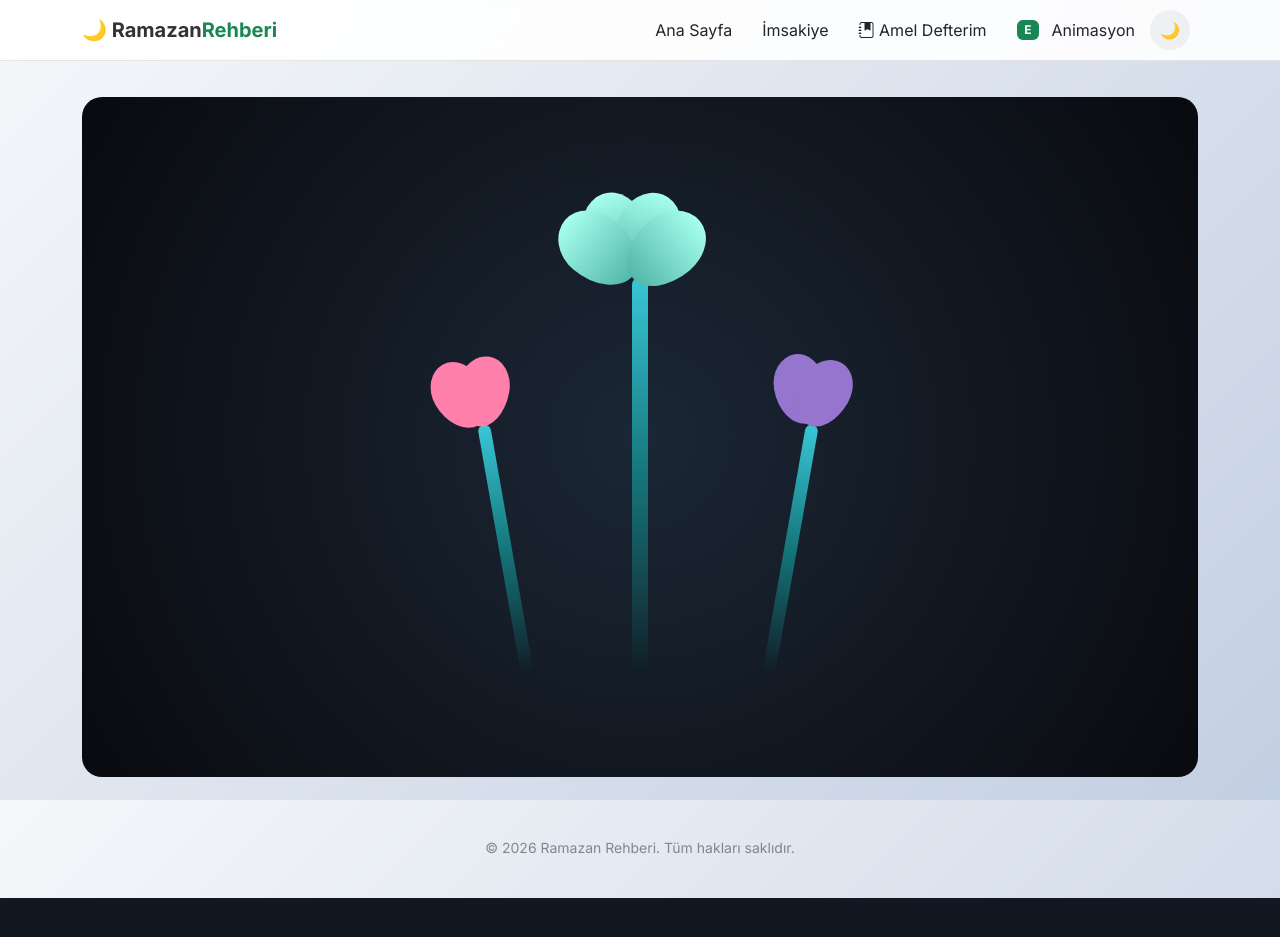
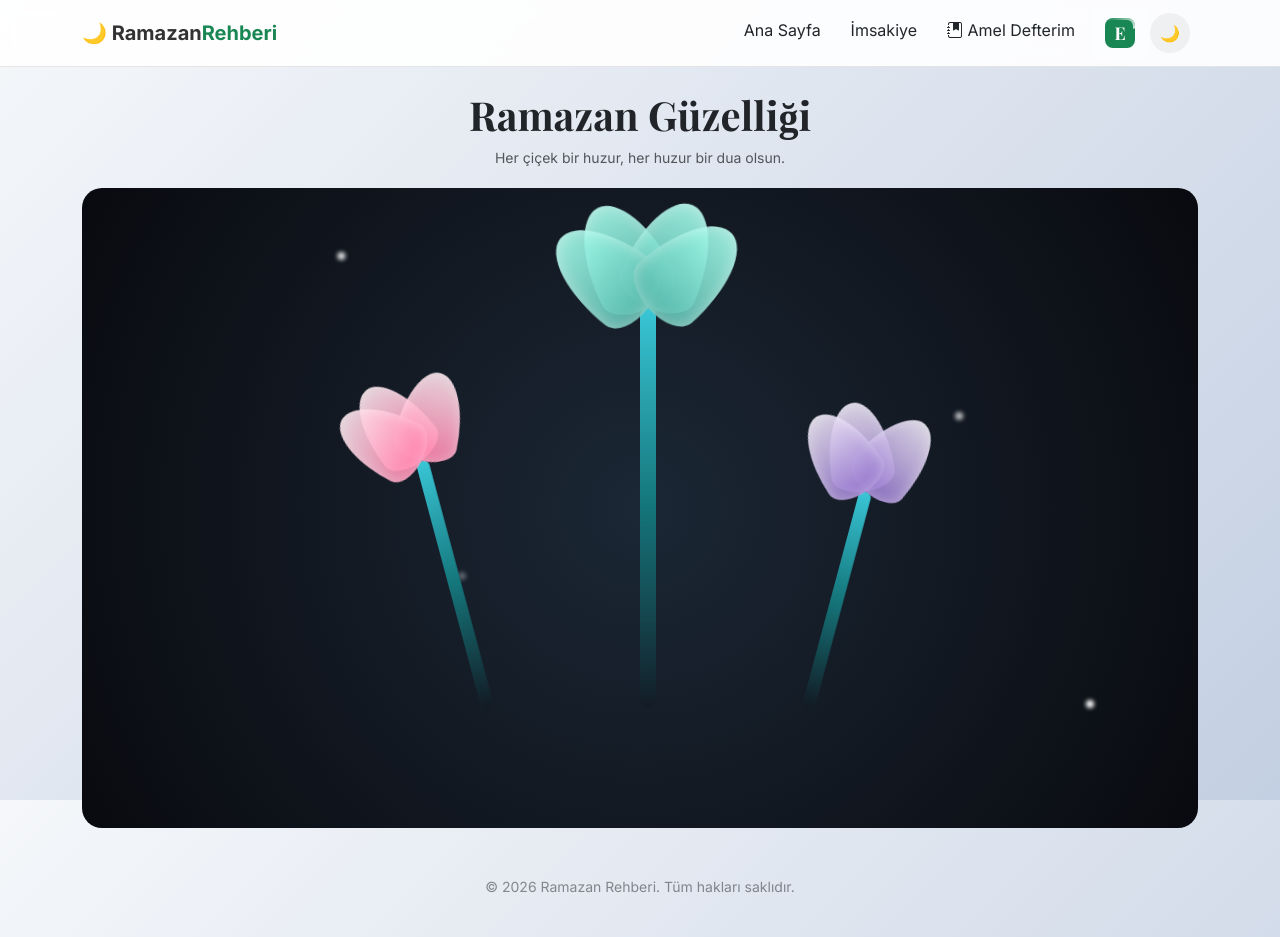
Before and after one commit to safaksizlar2025-a11y/Ramazan-Rehberi, a Django app: page /animasyon/ in a window 1280 px wide. Before the commit the page ends 898 px from the top, so only its background shows below. Run offline with Django 5.2, Linux system fonts and the light colour scheme.

Commit message:
Fix flower animation structure

```diff
--- a/core/templates/core/animasyon.html
+++ b/core/templates/core/animasyon.html
@@ -1,80 +1,119 @@
 {% extends 'core/base.html' %}
 
-{% block title %}Hayırlı Ramazanlar | Animasyon{% endblock %}
+{% block title %}Ramazan Güzelliği{% endblock %}
 
 {% block extra_css %}
 <style>
-    /* Animasyonun genel sayfa düzenini bozmasını engellemek için kafes */
-    .flower-body {
-        background-color: #0b1016;
+    /* Kapsayıcı ve Arka Plan */
+    .flower-frame {
+        background: #0b1016;
         background-image: radial-gradient(circle at center, #1b2735 0%, #090a0f 100%);
-        min-height: 85vh; /* Yüksekliği biraz artırdık */
-        border-radius: 20px;
-        margin: 20px 0;
+        min-height: 80vh;
         display: flex;
-        align-items: flex-end; /* Çiçekleri aşağıya (zemine) yaslar */
+        align-items: flex-end; /* Çiçekleri zemine yasla */
         justify-content: center;
         position: relative;
         overflow: hidden;
-        padding-bottom: 100px; /* Alttan biraz pay bıraktık */
+        border-radius: 20px;
+        margin-top: 20px;
+        padding-bottom: 15vh; /* Zeminden biraz yukarıda dursunlar */
     }
 
-    /* Tüm çiçek kodlarını .flower-body ile sınırla (Navbar'ı bozmasın) */
-    .flower-body .flowers {
-        position: relative;
-        display: flex;
-        justify-content: center;
-        align-items: flex-end;
-        z-index: 10;
-    }
+    .flowers { position: relative; display: flex; align-items: flex-end; }
 
-    .flower-body .flower {
+    /* Genel Çiçek Yapısı */
+    .flower {
         position: absolute;
         bottom: 0;
         transform-origin: bottom center;
+        z-index: 10;
+        --fl-speed: 0.8s;
     }
 
-    /* Çiçek çizgisi ve yaprakları (Redemple332 mantığı) */
-    .flower-body .flower__line {
+    /* Çiçek Sapı Animasyonu */
+    .flower__line {
         width: 2vmin;
         height: 50vmin;
         background-image: linear-gradient(to top, rgba(0,0,0,0.1), #14757a, #39c6d6);
         border-radius: 4vmin;
+        animation: grow-ans 4s linear;
     }
 
-    .flower-body .flower__leafs {
+    /* Çiçek Başlığı (Yaprakların Toplandığı Yer) */
+    .flower__leafs {
         position: absolute;
         bottom: 100%;
-        animation: blooming-flower 2s backwards;
+        left: 50%;
+        transform: translate(-50%, 0);
+        width: 2vmin; height: 2vmin;
+        animation: blooming-flower 2s 1.5s backwards, flower-sway 4s 3s ease-in-out infinite;
     }
 
-    .flower-body .flower__leaf {
+    /* Yaprak Tasarımı */
+    .flower__leaf {
         position: absolute;
         bottom: 0;
         left: 50%;
-        width: 8vmin;
-        height: 11vmin;
-        border-radius: 51% 49% 47% 53% / 44% 45% 55% 56%;
+        width: 10vmin;
+        height: 14vmin;
+        border-radius: 50% 50% 50% 50% / 80% 80% 20% 20%;
         background-image: linear-gradient(to top, #54b8aa, #a7ffee);
         transform-origin: bottom center;
+        opacity: 0.9;
+        box-shadow: inset 0 0 2vmin rgba(255,255,255,0.5);
     }
 
-    /* Yaprak Yönleri */
-    .flower-body .flower__leaf--1 { transform: translate(-50%, 0) rotate(-20deg); }
-    .flower-body .flower__leaf--2 { transform: translate(-50%, 0) rotate(20deg); }
-    .flower-body .flower__leaf--3 { transform: translate(-50%, 0) rotate(-50deg); }
-    .flower-body .flower__leaf--4 { transform: translate(-50%, 0) rotate(50deg); }
+    /* Yaprak Pozisyonları (Açılma Etkisi) */
+    .flower__leaf--1 { transform: translate(-50%, 0) rotate(-25deg); }
+    .flower__leaf--2 { transform: translate(-50%, 0) rotate(25deg); }
+    .flower__leaf--3 { transform: translate(-50%, 0) rotate(-50deg); z-index: 1; }
+    .flower__leaf--4 { transform: translate(-50%, 0) rotate(50deg); z-index: 1; }
+
+    /* ANİMASYONLAR */
+    @keyframes grow-ans {
+        0% { height: 0; opacity: 0; }
+        100% { height: 50vmin; opacity: 1; }
+    }
 
     @keyframes blooming-flower {
-        0% { transform: scale(0); filter: blur(10px); opacity: 0; }
-        100% { transform: scale(1); filter: blur(0); opacity: 1; }
+        0% { transform: translate(-50%, 0) scale(0); filter: blur(10px); }
+        100% { transform: translate(-50%, 0) scale(1); filter: blur(0); }
+    }
+
+    @keyframes flower-sway {
+        0%, 100% { transform: translate(-50%, 0) rotate(-2deg); }
+        50% { transform: translate(-50%, 0) rotate(2deg); }
+    }
+
+    /* Işık Efektleri (Arka planda süzülen noktalar) */
+    .sparkle {
+        position: absolute;
+        width: 1vmin; height: 1vmin;
+        background: #fff;
+        border-radius: 50%;
+        filter: blur(2px);
+        animation: move-sparkle 10s linear infinite;
+    }
+
+    @keyframes move-sparkle {
+        0% { transform: translateY(0) translateX(0); opacity: 0; }
+        50% { opacity: 1; }
+        100% { transform: translateY(-100vh) translateX(20vw); opacity: 0; }
     }
 </style>
 {% endblock %}
 
 {% block content %}
-<div class="container py-3">
-    <div class="flower-body">
+<div class="container text-center py-4">
+    <h1 class="display-6 fw-bold">Ramazan Güzelliği</h1>
+    <p class="text-muted small">Her çiçek bir huzur, her huzur bir dua olsun.</p>
+
+    <div class="flower-frame">
+        <div class="sparkle" style="left: 10%; animation-delay: 1s;"></div>
+        <div class="sparkle" style="left: 30%; animation-delay: 5s;"></div>
+        <div class="sparkle" style="left: 70%; animation-delay: 3s;"></div>
+        <div class="sparkle" style="left: 90%; animation-delay: 7s;"></div>
+
         <div class="flowers">
             <div class="flower flower--1">
                 <div class="flower__leafs">
@@ -86,20 +125,22 @@
                 <div class="flower__line"></div>
             </div>
 
-            <div class="flower flower--2" style="left: -15vmin; transform: rotate(-10deg) scale(0.8);">
-                <div class="flower__leafs" style="animation-delay: 0.5s;">
-                    <div class="flower__leaf flower__leaf--1" style="background: #ff80ab;"></div>
-                    <div class="flower__leaf flower__leaf--2" style="background: #ff80ab;"></div>
+            <div class="flower flower--2" style="left: -20vmin; transform: rotate(-15deg) scale(0.8);">
+                <div class="flower__leafs" style="animation-delay: 0.7s;">
+                    <div class="flower__leaf flower__leaf--1" style="background-image: linear-gradient(to top, #ff80ab, #fce4ec);"></div>
+                    <div class="flower__leaf flower__leaf--2" style="background-image: linear-gradient(to top, #ff80ab, #fce4ec);"></div>
+                    <div class="flower__leaf flower__leaf--3" style="background-image: linear-gradient(to top, #ff80ab, #fce4ec);"></div>
                 </div>
-                <div class="flower__line" style="height: 40vmin;"></div>
+                <div class="flower__line" style="height: 40vmin; animation-duration: 3s;"></div>
             </div>
 
-            <div class="flower flower--3" style="left: 15vmin; transform: rotate(10deg) scale(0.8);">
-                <div class="flower__leafs" style="animation-delay: 0.8s;">
-                    <div class="flower__leaf flower__leaf--1" style="background: #9575cd;"></div>
-                    <div class="flower__leaf flower__leaf--2" style="background: #9575cd;"></div>
+            <div class="flower flower--3" style="left: 20vmin; transform: rotate(15deg) scale(0.8);">
+                <div class="flower__leafs" style="animation-delay: 1.2s;">
+                    <div class="flower__leaf flower__leaf--1" style="background-image: linear-gradient(to top, #9575cd, #ede7f6);"></div>
+                    <div class="flower__leaf flower__leaf--2" style="background-image: linear-gradient(to top, #9575cd, #ede7f6);"></div>
+                    <div class="flower__leaf flower__leaf--3" style="background-image: linear-gradient(to top, #9575cd, #ede7f6);"></div>
                 </div>
-                <div class="flower__line" style="height: 40vmin;"></div>
+                <div class="flower__line" style="height: 35vmin; animation-duration: 5s;"></div>
             </div>
         </div>
     </div>
--- a/core/templates/core/base.html
+++ b/core/templates/core/base.html
@@ -44,8 +44,11 @@
                         </a>
                     </li>
                     <li class="nav-item">
-                        <a class="nav-link nav-e-link" href="{% url 'animasyon' %}">
-                            <span class="badge bg-success me-1">E</span> Animasyon
+                        <a class="nav-link nav-e-link {% if request.resolver_match.url_name == 'animasyon' %}active{% endif %}" href="{% url 'animasyon' %}">
+                            <span class="e-container">
+                                <span class="e-letter">E</span>
+                                <span class="e-ring"></span>
+                            </span>
                         </a>
                     </li>
                 </ul>
```
